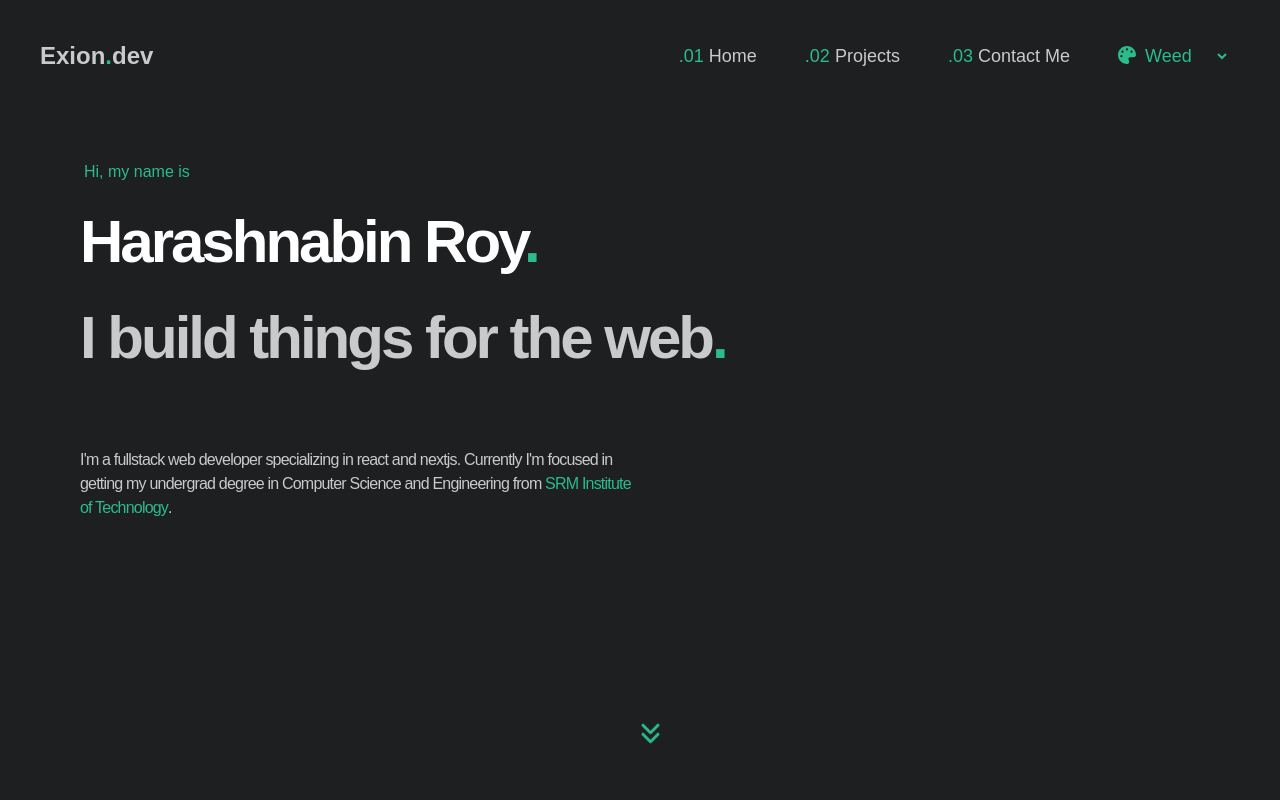
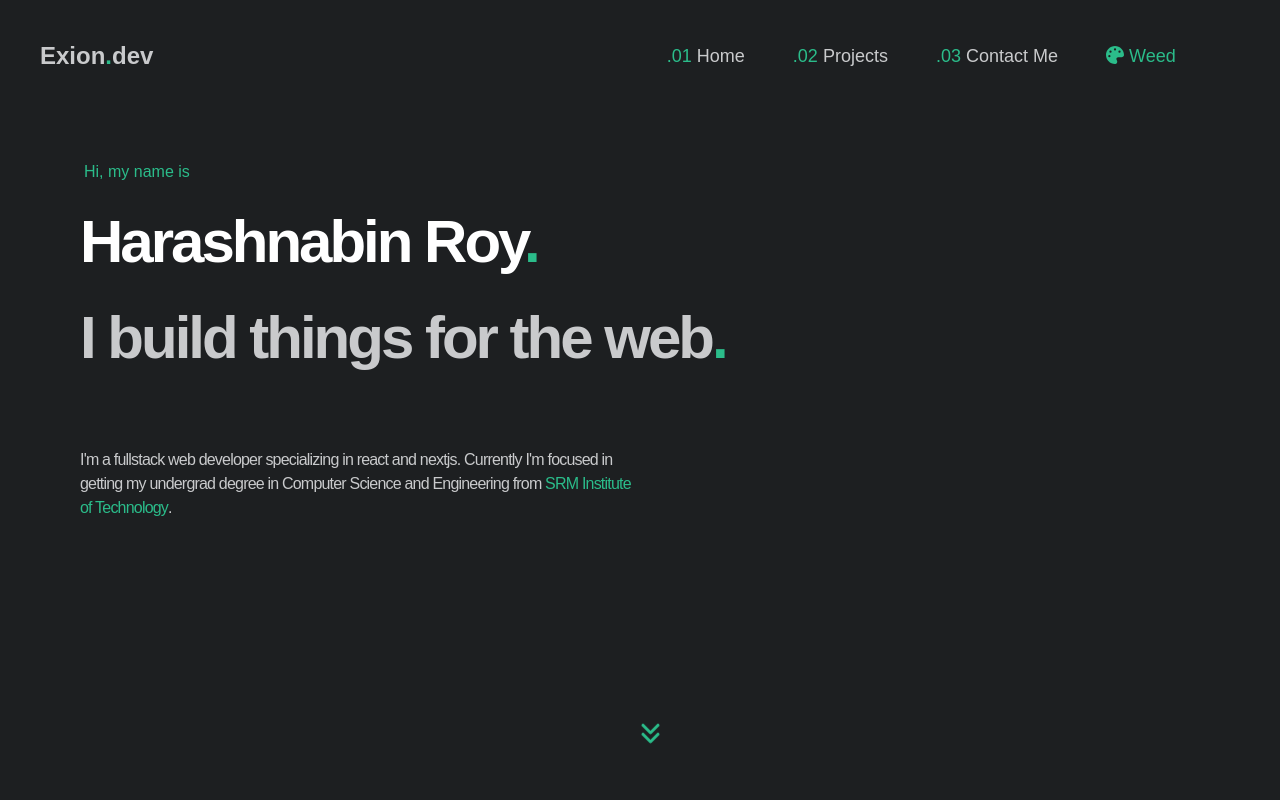
Before and after one commit to HarashnabinRoy/portfolio-next, a Next.js app: page / in a window 1280 px wide. Shown: the top 800 px of the page. Built offline with nearby package versions, Linux system fonts and the light colour scheme; a web font is replaced by a local one.

Commit message:
Added Themes

```diff
--- a/components/index/AboutMe.jsx
+++ b/components/index/AboutMe.jsx
@@ -17,8 +17,8 @@ const AboutMe = () => {
             <div className="flex mt-20 py-[50px] md:flex-row flex-col gap-20">
                 <div className=" md:w-[800px] tracking-tighter px-6 md:px-20">
                     <p className=" ">Hello! My name is Harashnabin and I enjoy creating things that live on the internet. My interest in web development started back in 2016 when I decided to join the school exhibition and designed a website for my school — turns out hacking together a custom website taught me a lot about HTML & CSS!</p>
-                    <p className="mt-4">Fast-forward to today, and I've had the privilage of working on <span className="underlineEffect " style={{color:color}}>various projects</span>, participate in <span className="underlineEffect" style={{color:color}}>hackathons</span>, and working at <span className="underlineEffect" style={{color:color}}>student-led clubs</span> in college. My main focus these days is building accessible and inclusive products.</p>
-                    <p className="mt-4">I've recently grown an interest in <span className="underlineEffect" style={{color:color}}>Blockchain and Web3</span> and am doing various courses and research work on it.</p>
+                    <p className="mt-4">Fast-forward to today, and I've had the privilage of working on <span className="underlineEffect " style={{color:color}}>various projects</span>, participate in <span style={{color:color}}>hackathons</span>, and working at <span style={{color:color}}>student-led clubs</span> in college. My main focus these days is building accessible and inclusive products.</p>
+                    <p className="mt-4">I've recently grown an interest in <span style={{color:color}}>Blockchain and Web3</span> and am doing various courses and research work on it.</p>
                     <p className="mt-4">Here are a few technologies that I like to play with: </p>
                 </div>
                 <div className="flex items-center justify-center rounded-lg">
--- a/components/shared/Footer/colorContext.js
+++ b/components/shared/Footer/colorContext.js
@@ -1,21 +1,26 @@
-import React, { createContext, useContext, useState } from 'react';
+import React, { createContext, useContext, useState, useEffect } from 'react';
 
 export const ColorContext = createContext();
 
 export const ColorProvider = ({ children }) => {
-  const [defaultColor, setDefaultColor] = useState('#2bbc8a');
-  const [color, setColor] = useState(defaultColor);
+  // const [defaultColor, setDefaultColor] = useState();
+  const [color, setColor] = useState('#2bbc8a');
+
+  useEffect(() => {
+    const storedStateValue = localStorage.getItem('color');
+    if (storedStateValue) {
+      setColor(storedStateValue);
+    }
+  }, []);
+
 
   const updateColor = (newColor) => {
     setColor(newColor);
+    localStorage.setItem('color', newColor);
   };
 
-  const updateDefaultColor = (newdefaultColor) => {
-    setDefaultColor(newdefaultColor);
-  }
-
   return (
-    <ColorContext.Provider value={{ color, updateColor, defaultColor, updateDefaultColor }}>
+    <ColorContext.Provider value={{ color, updateColor }}>
       {children}
     </ColorContext.Provider>
   );
--- a/components/shared/Footer/colorDropdown.js
+++ b/components/shared/Footer/colorDropdown.js
@@ -1,30 +1,43 @@
-import React, { useState, useContext } from "react";
+import React, { useState, useContext, useEffect } from "react";
 import { ColorContext } from './colorContext';
 
 export default function ColorDropdown() {
-    // const [selectedColor, setSelectedColor] = useState('');
+    const { color } = useContext(ColorContext);
+    const [defaultColor, setDefaultColor] = useState('');
 
-    // const handleColorChange = (e) => {
-    //     const color = e.target.value;
-    //     setSelectedColor(color);
-    //     onColorChange(color)
-    // }
-    const { color } = useContext(ColorContext);
+    useEffect(() => {
+        const storedOption = localStorage.getItem('defaultColor');
+        if (storedOption) {
+          setDefaultColor(storedOption);
+        }
+      }, []);
+
 
     const { updateColor } = useContext(ColorContext);
 
     const handleColorChange = (event) => {
       const newColor = event.target.value;
       updateColor(newColor);
+
+      setDefaultColor(newColor);
+      localStorage.setItem('defaultColor', newColor);
     };
 
+
     return (
-        <select onChange={handleColorChange} className="hover:cursor-pointer outline-none ring-transparent bg-[#1d1f21] " style={{color:color}}>
+        <select onChange={handleColorChange} value={defaultColor} className="hover:cursor-pointer appearance-none outline-none ring-transparent bg-[#1d1f21] origin-bottom" style={{color:color}}>
             <option value="#2bbc8a">Weed</option>
             <option value="#17b8bd">Pulse</option>
             <option value="#e2b714">Serika</option>
             <option value="#00e980">Aurora</option>
             <option value="#79a617">Terminal</option>
+            <option value="#dfd7af">Alduin</option>
+            <option value="#7ebab5">Arch</option>
+            <option value="#ff7a90">Bento</option>
+            <option value="#408e7b">Bouquet</option>
+            <option value="#f66e0d">Carbon</option>
+            <option value="#d91c81">Cheesecake</option>
+            <option value="#55c6f0">Sky</option>
         </select>
     )
 }
--- a/styles/globals.css
+++ b/styles/globals.css
@@ -25,12 +25,12 @@ a {
 }
 
 ::-webkit-scrollbar-thumb {
-  background: #2bbc8a;
+  background: #c9cacc;
   border-radius: 10px;
 }
 
 ::-webkit-scrollbar-thumb:hover {
-  background: #2bbc8a;
+  background: #a2a3a5;
 }
 
 .logo:hover {
@@ -46,7 +46,8 @@ a {
 
   content: "";
   position: absolute;
-  background-color: #2bbc8a;
+  /* background-color: #2bbc8a; */
+  background-color: #c9cacc;
   width: 100%;
   transform: scaleX(0);
   height: 2px;
@@ -56,9 +57,9 @@ a {
   transition: transform 0.4s ease-out;
 }
 
-.underlineEffect:hover{
+/* .underlineEffect:hover{
   color: #2bbc8a;
-}
+} */
 
 .underlineEffect:hover:after{
   transform: scaleX(1);
@@ -108,14 +109,6 @@ a {
   transform: rotateY(180deg);
 }
 
-.ctext-weed:hover{
-  color: #2bbc8a;
-}
-
-.ctext-pulse:hover {
-  color: #17b8bd;
-}
-
 
 
 @keyframes updown {
```
